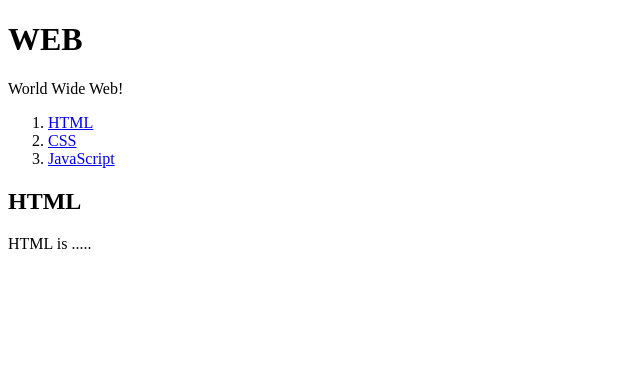
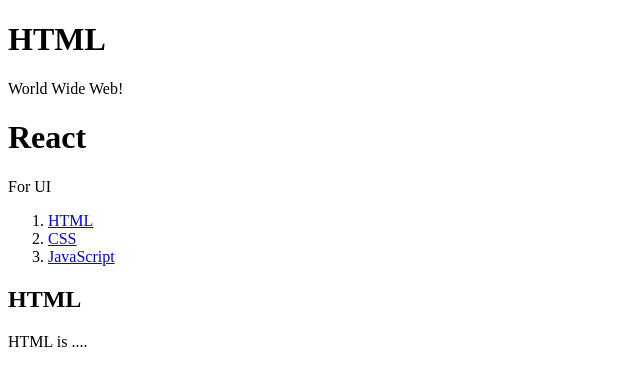
Before and after one commit to yong0edu/React, a React (Create React App) app in the folder react-app/: page / in a window 1280 px wide. Shown: the top 386 px of the page, without its empty margins (0-640 px from the left). Built offline with nearby package versions, Linux system fonts and the light colour scheme.

Commit message:
Component를 동적으로 변화 시키기. this.props 활용

```diff
--- a/react-app/src/App.js
+++ b/react-app/src/App.js
@@ -2,11 +2,11 @@
 import './App.css';
 
 class Subject extends Component {
-  render(){
+  render(title, sub){
     return (
       <header>
-        <h1>WEB</h1>
-        World Wide Web!
+        <h1>{this.props.title}</h1>
+        {this.props.sub}
       </header>
     );
   }
@@ -27,11 +27,11 @@
 }
 
 class Content extends Component {
-  render(){
+  render(title, desc){
     return(
       <article>
-        <h2>HTML</h2>
-        HTML is .....
+        <h2>{this.props.title}</h2>
+        {this.props.desc}
       </article>
     );
   }
@@ -41,9 +41,10 @@
   render(){
     return (
       <div className="App">
-        <Subject></Subject>
+        <Subject title="HTML" sub="World Wide Web!"></Subject>
+        <Subject title="React" sub="For UI"></Subject>
         <TOC></TOC>
-        <Content></Content>
+        <Content title="HTML" desc="HTML is ...."></Content>
       </div>
     );
   }
```
